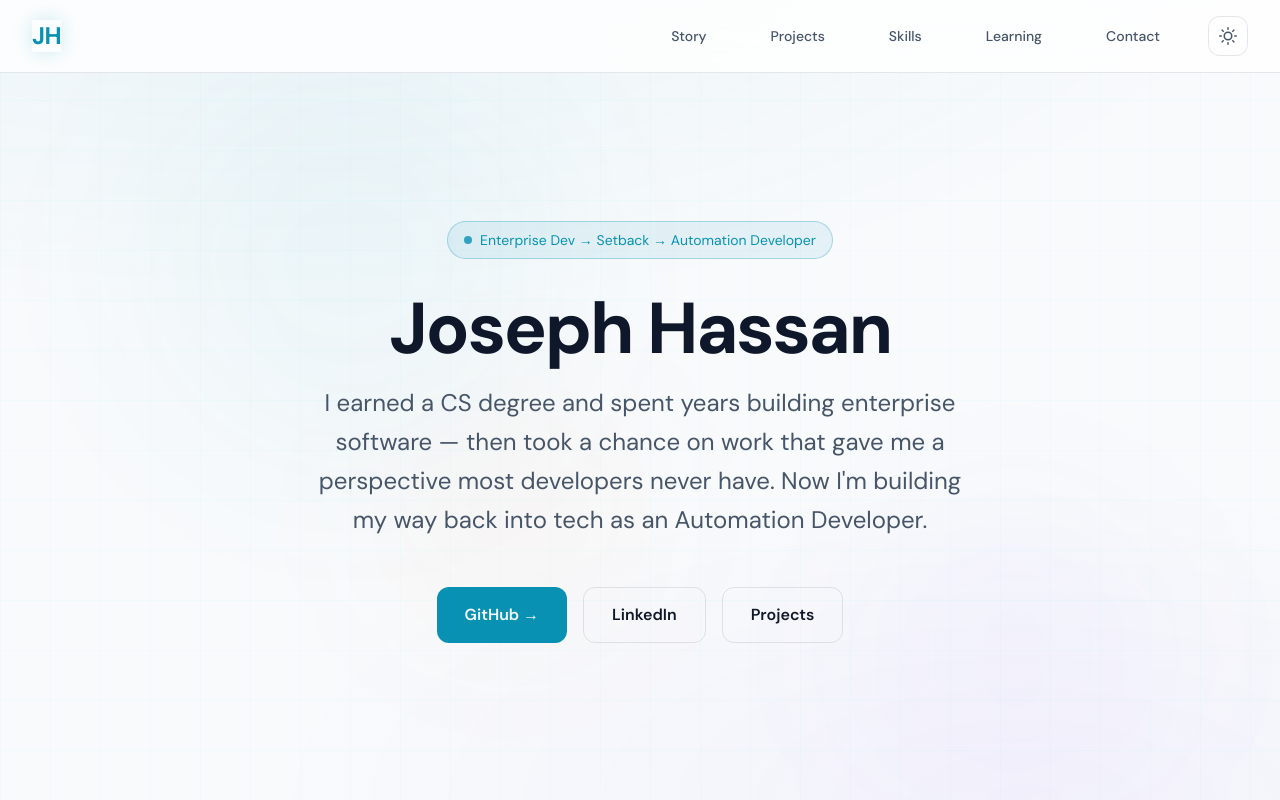
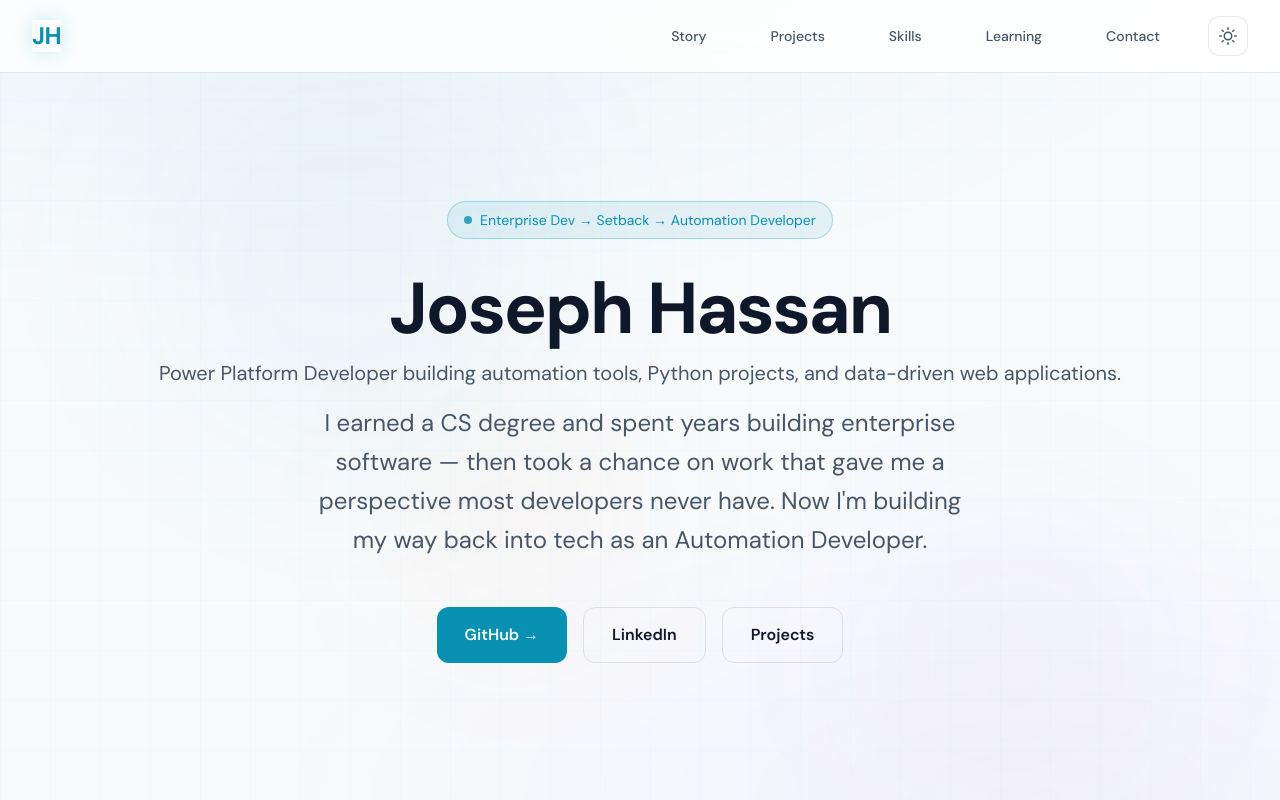
Before and after one commit to JHCodeQuest/JHPortfolio, a React (Vite) app: page / in a window 1280 px wide. Shown: the top 800 px of the page. Built offline with nearby package versions, Linux system fonts and the light colour scheme.

Commit message:
Add hero subtitle: Power Platform Developer building automation tools...

```diff
--- a/src/components/HeroSection.jsx
+++ b/src/components/HeroSection.jsx
@@ -6,9 +6,12 @@ export default function HeroSection() {
           <span className="w-2 h-2 bg-[var(--color-accent)] rounded-full animate-pulse" />
           Enterprise Dev → Setback → Automation Developer
         </div>
-        <h1 className="font-[var(--font-display)] text-[clamp(2.5rem,6vw,4.5rem)] font-extrabold leading-[1.05] tracking-[-0.03em] mb-4">
+        <h1 className="font-[var(--font-display)] text-[clamp(2.5rem,6vw,4.5rem)] font-extrabold leading-[1.05] tracking-[-0.03em] mb-3">
           <span className="block">Joseph Hassan</span>
         </h1>
+        <p className="text-lg sm:text-xl text-[var(--color-text-secondary)] mb-4">
+          Power Platform Developer building automation tools, Python projects, and data-driven web applications.
+        </p>
         <p className="text-xl sm:text-2xl text-[var(--color-text-secondary)] max-w-[650px] mx-auto mb-12 leading-relaxed">
           I earned a CS degree and spent years building enterprise software — then
           took a chance on work that gave me a perspective most developers never have.
```
